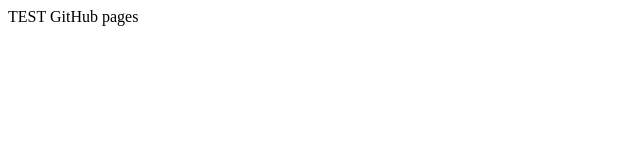
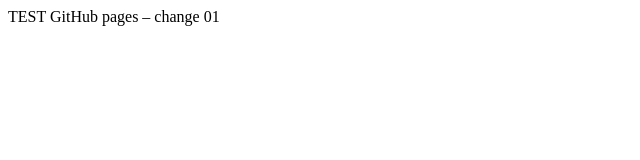
Before and after one commit to dimaops/dimaops.github.io, a plain HTML site: page index.html in a window 1280 px wide. Shown: the full height of the page, 0-640 px from the left. Drawn offline with Linux system fonts and the light colour scheme.

Commit message:
Update index.html

```diff
--- a/index.html
+++ b/index.html
@@ -1,5 +1,5 @@
 <html>
 <body>
-TEST GitHub pages
+TEST GitHub pages – change 01
 </body>
 </html>
```
